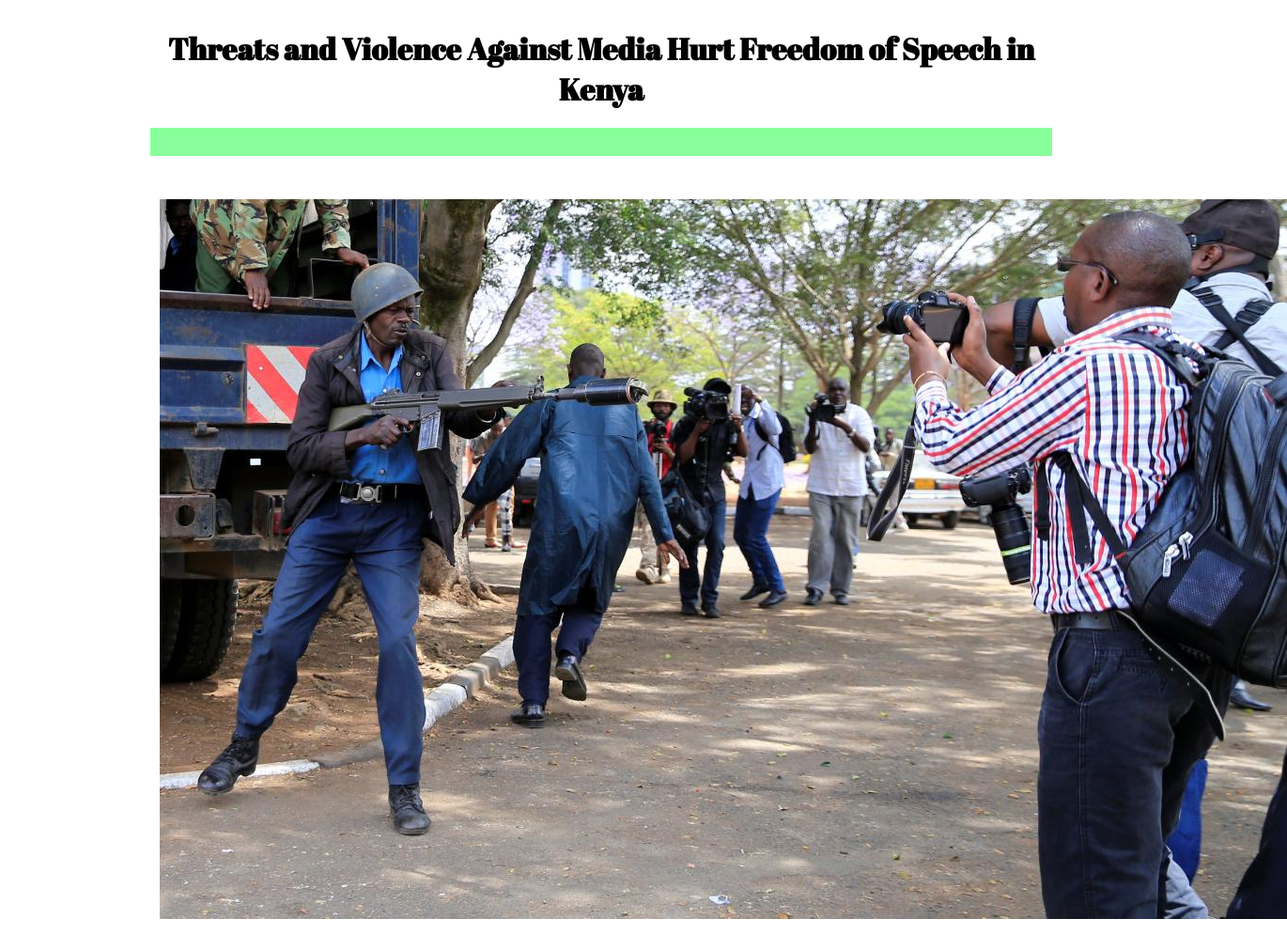
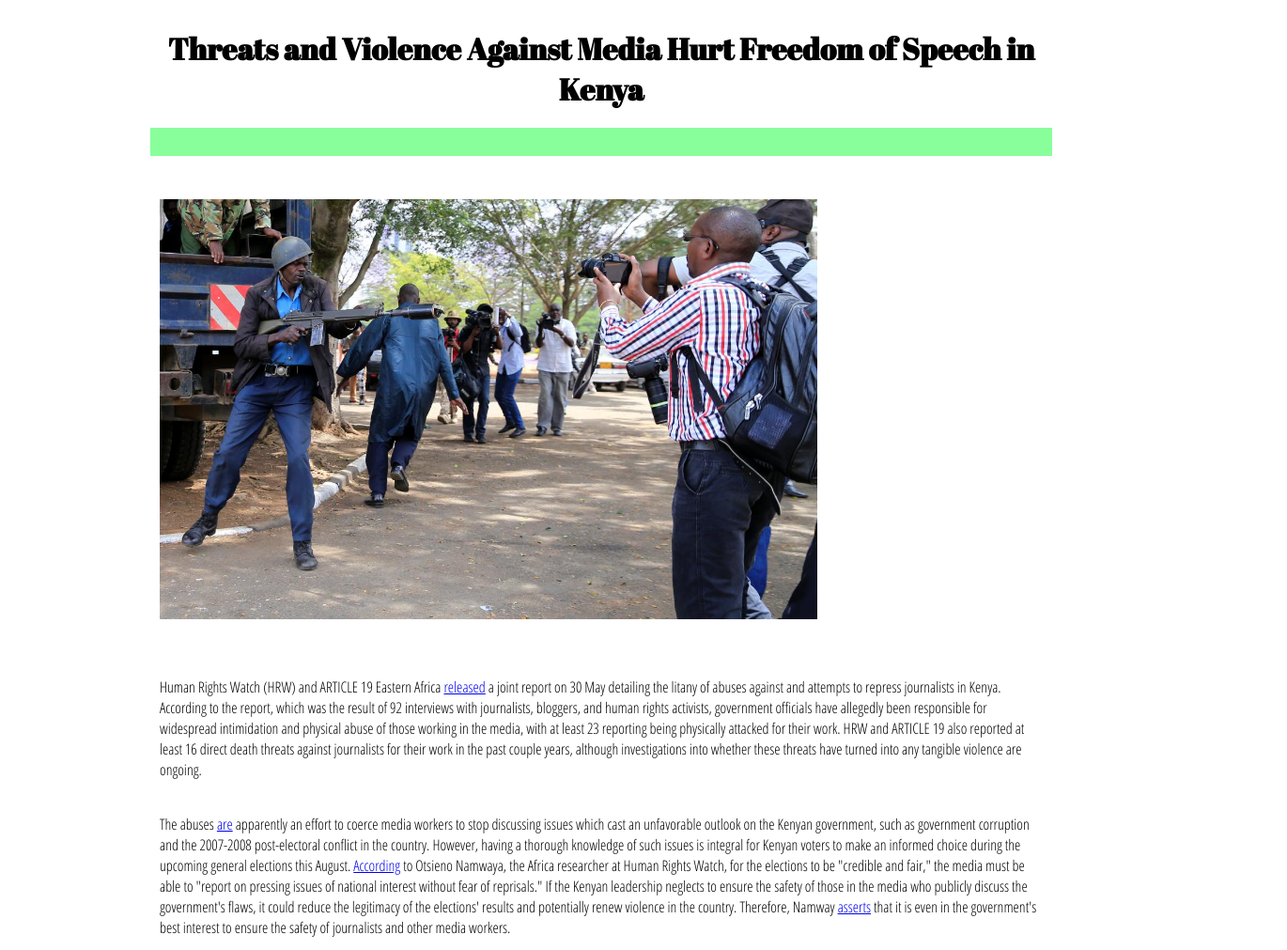
Before and after one commit to broser13/Blog-Post-2, a plain HTML site: page index.html in a window 1280 px wide. Shown: the top 1011 px of the page at 94% size, 1370 px wide, since content can reach past the window. Drawn offline with Linux system fonts and the light colour scheme.

Commit message:
Update index.html

```diff
--- a/index.html
+++ b/index.html
@@ -32,6 +32,8 @@
 
       img {
        padding: 20px 0px;
+        height: 447px;
+          width: 700px;
       }
 
       #byline {
```
